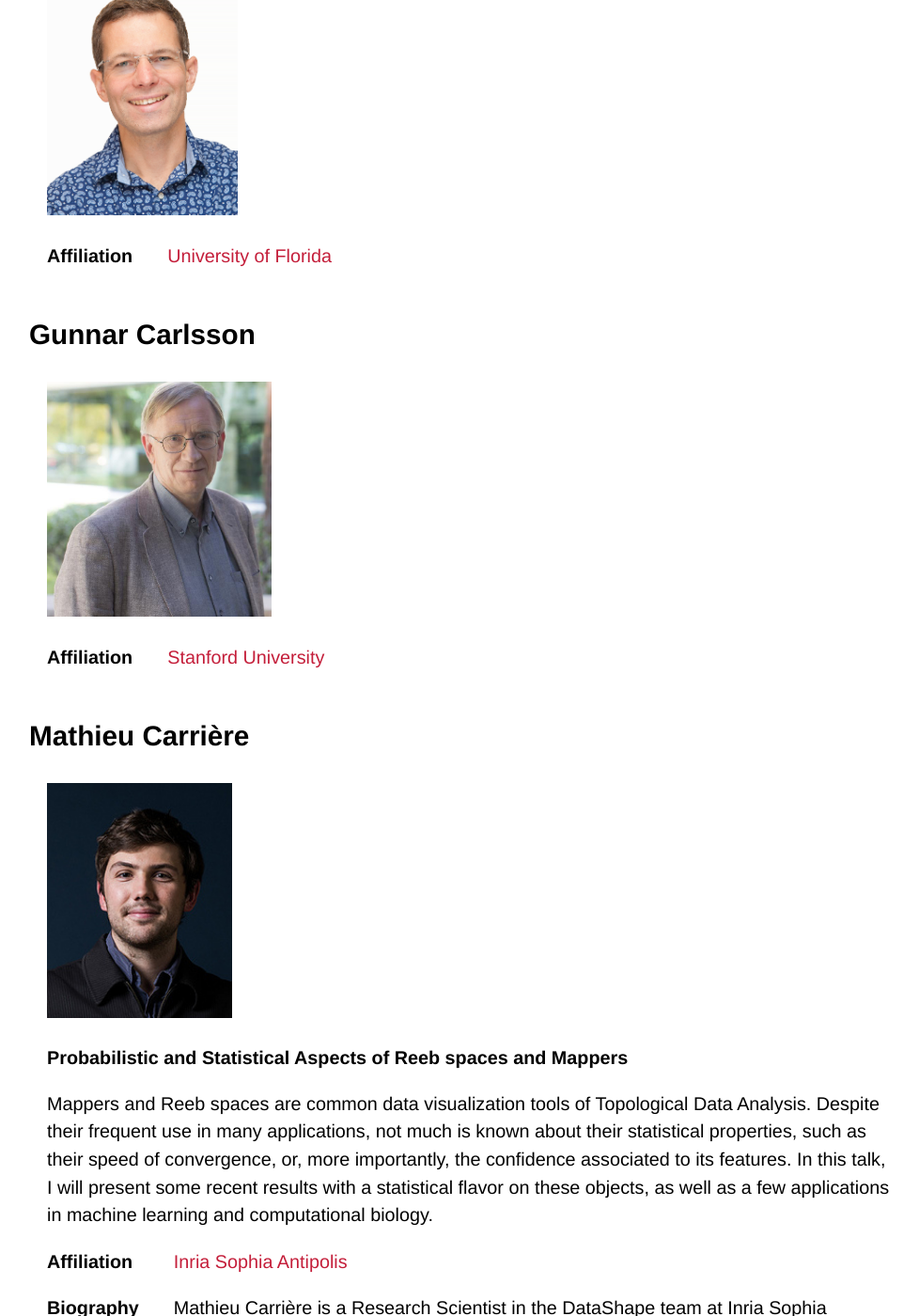
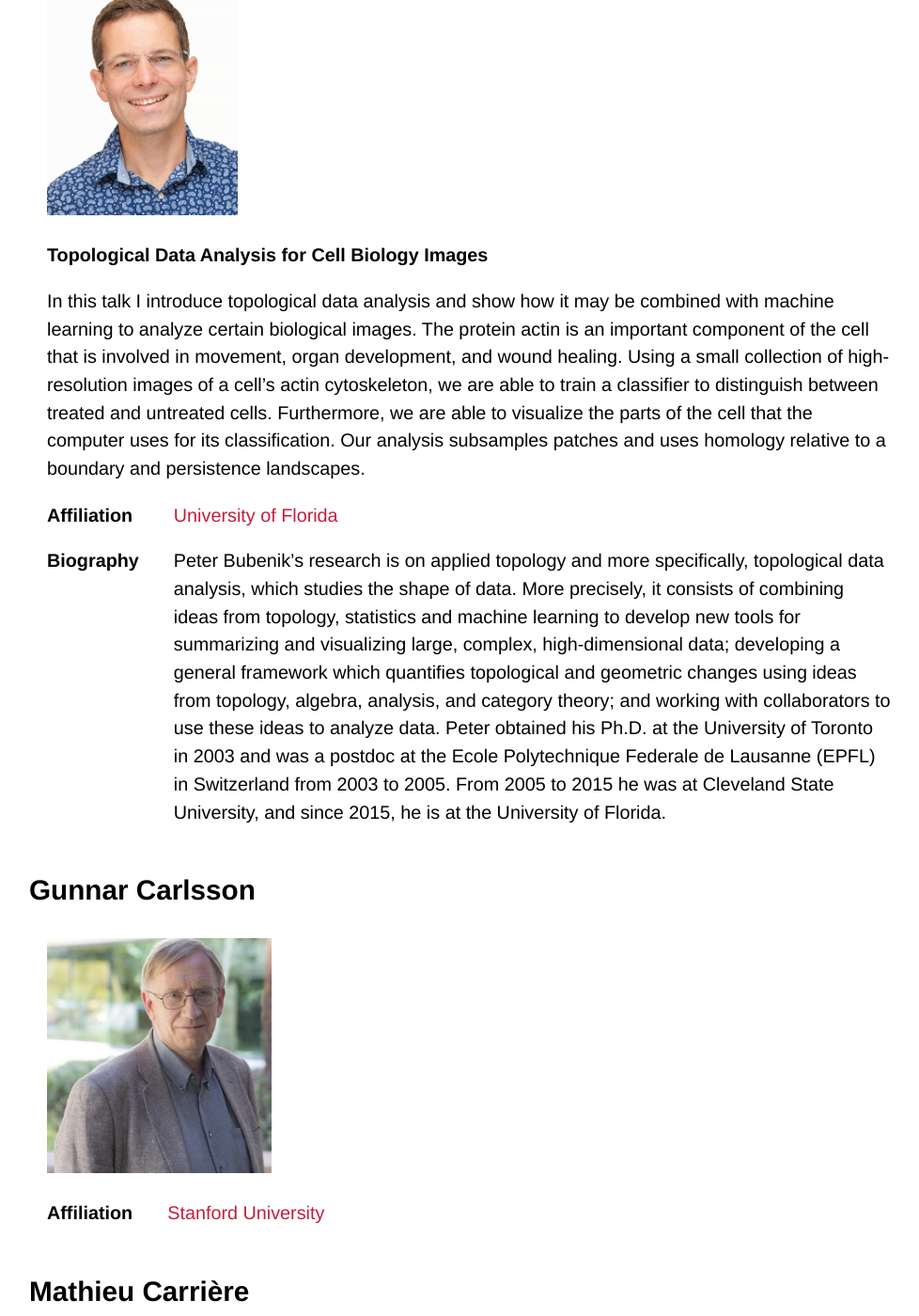
Before and after one commit to tda-in-ml/tda-in-ml.github.io, a Jekyll site: the page built from speakers.md, in a window 1280 px wide and 1400 px high, scrolled down 3967 px. Shown: the whole window at 94% size, without its empty margins (141-1119 px from the left). Built offline with Jekyll 4.4.1, drawn with Linux system fonts in a browser that asks for light colours; some web fonts are replaced; our own code applies the rules of GitHub Pages for plain Markdown files.

Commit message:
Updated speakers

```diff
--- a/speakers.md
+++ b/speakers.md
@@ -65,8 +65,11 @@ is expanded on a rolling basis, stay tuned for more!):
 ## Peter Bubenik
 
 | <img src="/assets/images/speakers/pb.jpg" alt="Peter Bubenik" height="250px" /> |
+| **Topological Data Analysis for Cell Biology Images** |
+| In this talk I introduce topological data analysis and show how it may be combined with machine learning to analyze certain biological images.  The protein actin is an important component of the cell that is involved in movement, organ development, and wound healing. Using a small collection of high-resolution images of a cell's actin cytoskeleton, we are able to train a classifier to distinguish between treated and untreated cells. Furthermore, we are able to visualize the parts of the cell that the computer uses for its classification. Our analysis subsamples patches and uses homology relative to a boundary and persistence landscapes. |
 
 | **Affiliation** | [University of Florida](https://people.clas.ufl.edu/peterbubenik) |
+| **Biography** | Peter Bubenik's research is on applied topology and more specifically, topological data analysis, which studies the shape of data. More precisely, it consists of combining ideas from topology, statistics and machine learning to develop new tools for summarizing and visualizing large, complex, high-dimensional data; developing a general framework which quantifies topological and geometric changes using ideas from topology, algebra, analysis, and category theory; and working with collaborators to use these ideas to analyze data. Peter obtained his Ph.D. at the University of Toronto in 2003 and was a postdoc at the Ecole Polytechnique Federale de Lausanne (EPFL) in Switzerland from 2003 to 2005. From 2005 to 2015 he was at Cleveland State University, and since 2015, he is at the University of Florida. |
 
 ## Gunnar Carlsson
 
```
